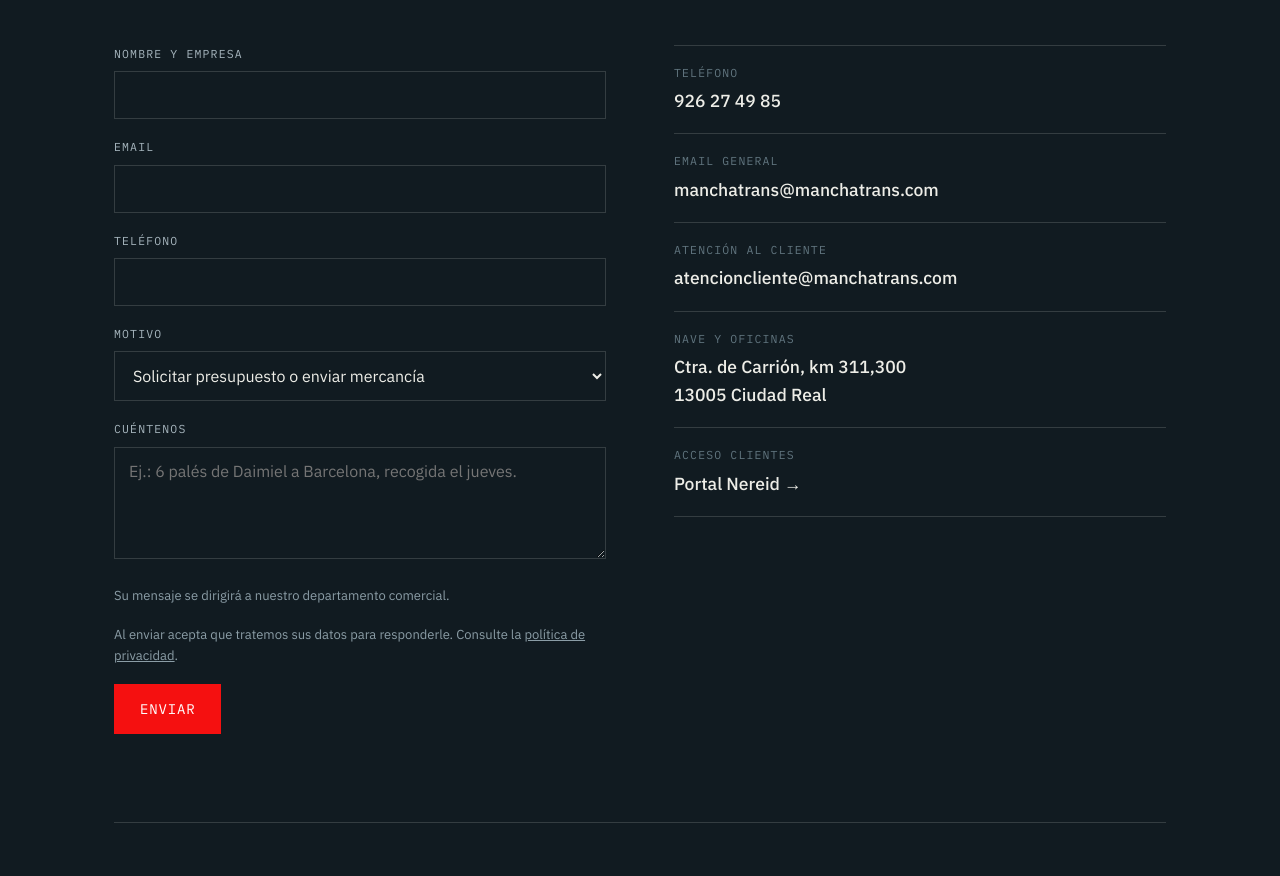
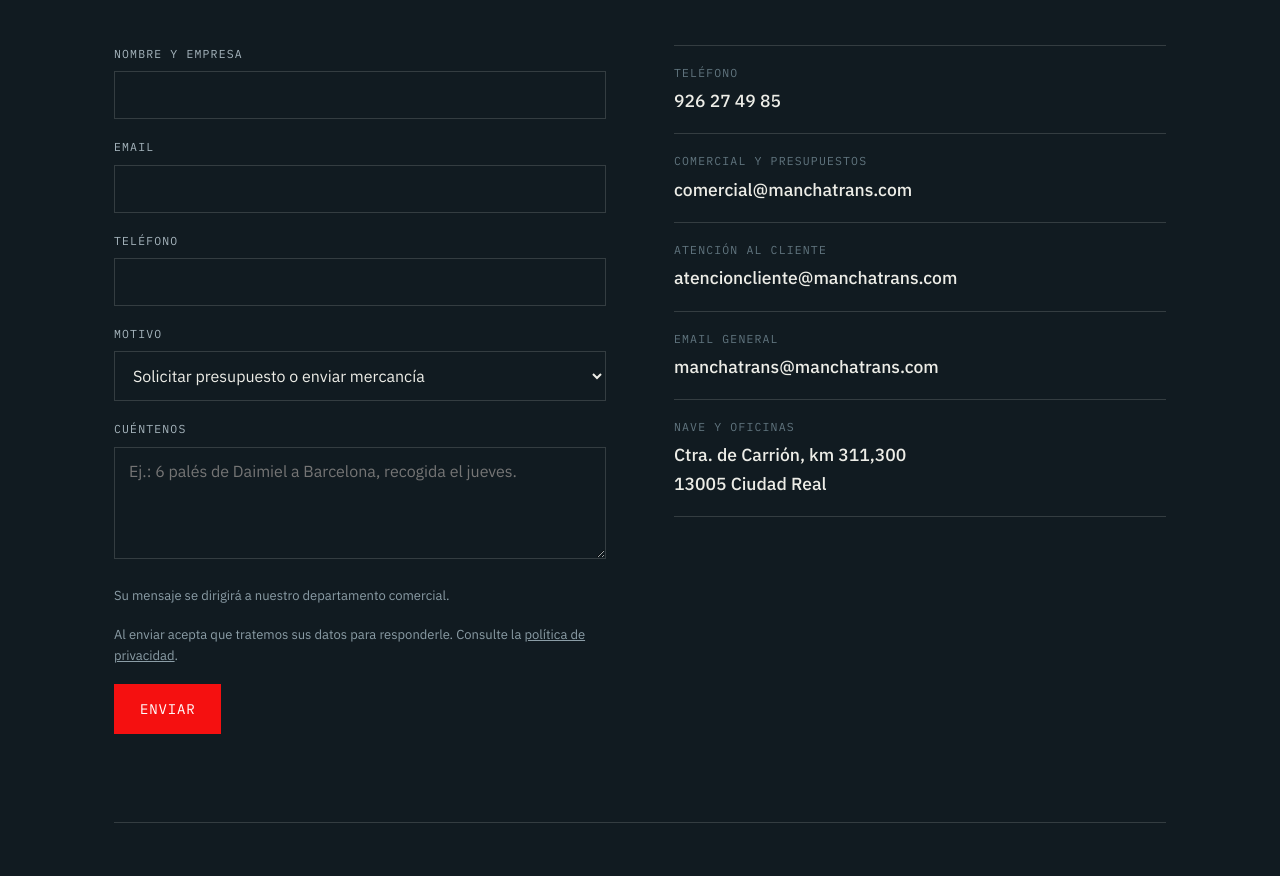
Before and after one commit to rubenmanchatrans-design/web, a plain HTML site: page index.html in a window 1280 px wide. Shown: the part 9380-10256 px from the top of the page. Drawn offline with Linux system fonts and the light colour scheme; no server answers.

Commit message:
Add files via upload

```diff
--- a/index.html
+++ b/index.html
@@ -916,10 +916,10 @@ footer{background:var(--acero);color:#A6B5BD;padding:42px 0;font-size:14px}
         <div class="rv">
           <ul class="datos">
             <li><span class="etq">Teléfono</span><a href="tel:+34926274985">926 27 49 85</a></li>
+            <li><span class="etq">Comercial y presupuestos</span><a href="mailto:comercial@manchatrans.com">comercial@manchatrans.com</a></li>
+            <li><span class="etq">Atención al cliente</span><a href="mailto:atencioncliente@manchatrans.com">atencioncliente@manchatrans.com</a></li>
             <li><span class="etq">Email general</span><a href="mailto:manchatrans@manchatrans.com">manchatrans@manchatrans.com</a></li>
-            <li><span class="etq">Atención al cliente</span><a href="mailto:atencioncliente@manchatrans.com">atencioncliente@manchatrans.com</a></li>
             <li><span class="etq">Nave y oficinas</span><strong>Ctra. de Carrión, km 311,300<br>13005 Ciudad Real</strong></li>
-            <li><span class="etq">Acceso clientes</span><a href="https://manchatrans.nereid.es/" target="_blank" rel="noopener">Portal Nereid →</a></li>
           </ul>
         </div>
       </div>
```
